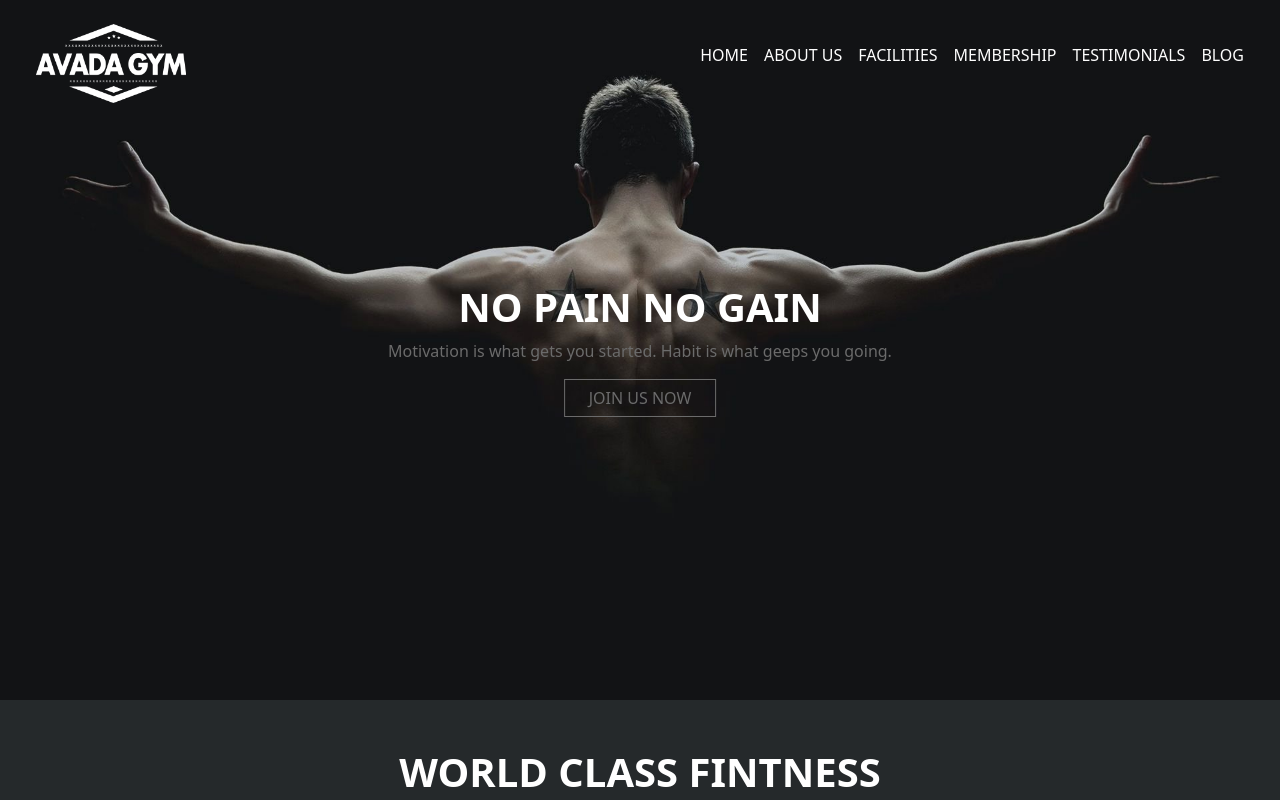
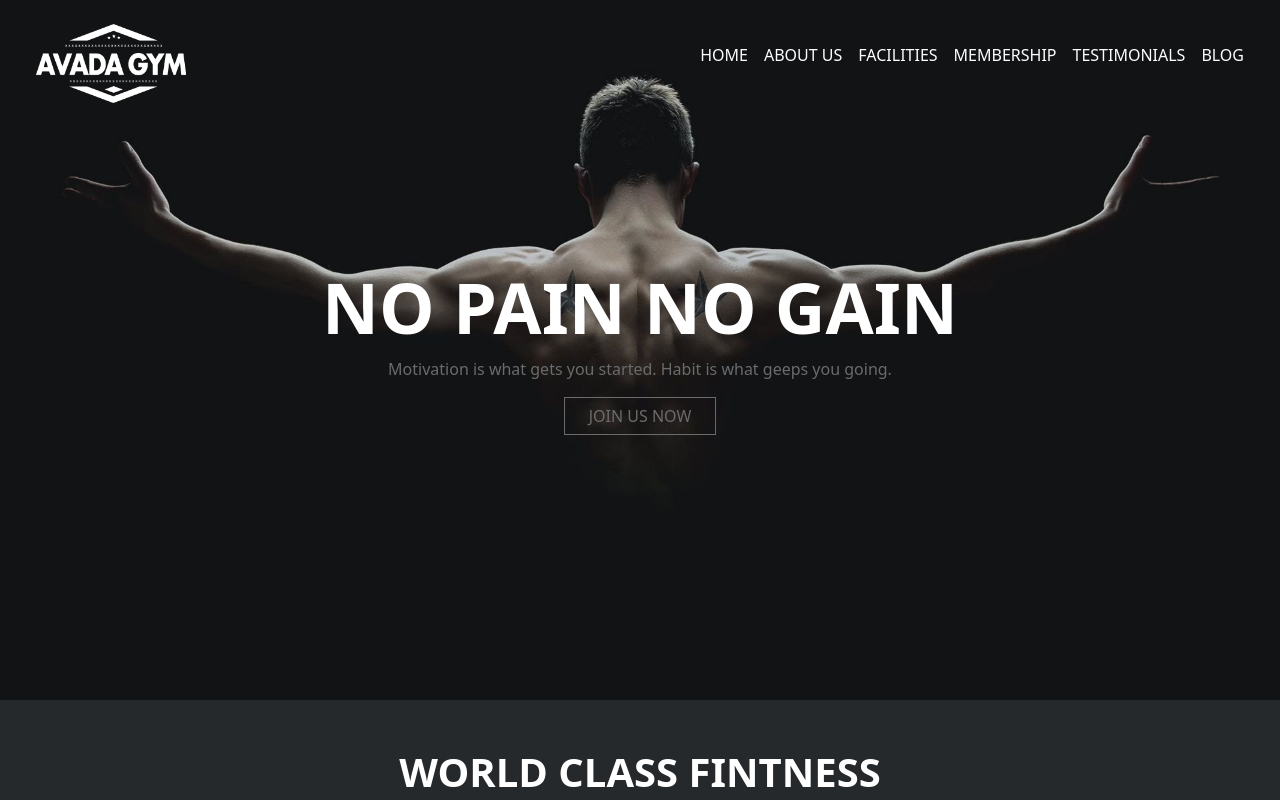
Before and after one commit to RuxandraRambet/proj-html-vuejs, a Vue app: page / in a window 1280 px wide. Shown: the top 800 px of the page. Built offline with nearby package versions, Linux system fonts and the light colour scheme.

Commit message:
feat: font

```diff
--- a/package.json
+++ b/package.json
@@ -9,6 +9,7 @@
     "preview": "vite preview"
   },
   "dependencies": {
+    "@fontsource/lato": "^5.0.18",
     "@fortawesome/fontawesome-svg-core": "^6.5.1",
     "@fortawesome/free-brands-svg-icons": "^6.5.1",
     "@fortawesome/free-regular-svg-icons": "^6.5.1",
--- a/src/assets/scss/partials/_typography.scss
+++ b/src/assets/scss/partials/_typography.scss
@@ -0,0 +1,4 @@
+
+body {
+    font-family: "Lato";
+}
--- a/src/components/JumboSection.vue
+++ b/src/components/JumboSection.vue
@@ -13,6 +13,9 @@ export default {
 </template>
 
 <style scoped>
+    h1 {
+        font-size: 70px;
+    }
     .btn {
         border: 1px solid #6b6b6b;
     }
```
Also changed, not shown: 1 other file (tests, documents, lock files or other folders).
